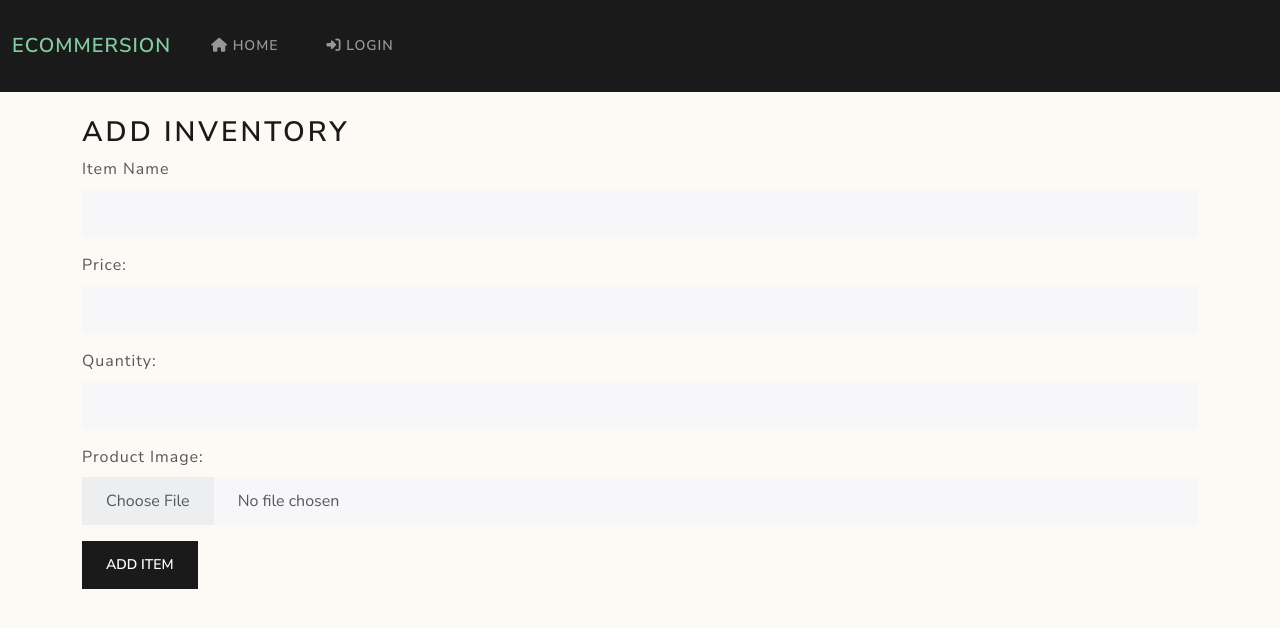
After one commit to dalsford3974/Intro_To_SE_Project_G4, a Flask app: page /addInventory in a window 1280 px wide. The commit adds this page. Shown: the top 628 px of the page. Run offline with Flask 3, Linux system fonts and the light colour scheme; some libraries are stand-ins or nearby versions.

```diff
--- a/main.py
+++ b/main.py
@@ -4,6 +4,8 @@ from flask_sqlalchemy import SQLAlchemy
 from flask_login import LoginManager, UserMixin, login_required, current_user, login_user, logout_user
 import random
 from werkzeug.security import check_password_hash, generate_password_hash
+import os
+from werkzeug.utils import secure_filename
 
 
 app = Flask(__name__)
@@ -20,6 +22,7 @@ login.login_message = "Please log in to access this page."
 @login.user_loader
 def load_user(id):
     return db.session.get(User, int(id))
+
 
 @app.route('/')
 def home():
@@ -116,7 +119,8 @@ def viewAccount():
 @login_required
 def deleteAccount():
     print("Delete account route triggered.")
-    print(f"Attempting to delete user: {current_user.username}, ID: {current_user.userID}, isAdmin: {current_user.isAdmin}")
+    print(
+        f"Attempting to delete user: {current_user.username}, ID: {current_user.userID}, isAdmin: {current_user.isAdmin}")
     # Prevent deletion of the admin account
     if current_user.userID == 0:
         flash('Cannot delete admin account.', 'error')
@@ -151,6 +155,7 @@ def editAccount():
     # Render the edit account page with the current user's details
     return render_template('editAccount.html', user=current_user)
 
+
 @app.route('/AddToCart', methods=['GET', 'POST'])
 def AddToCart():
     error = None
@@ -170,7 +175,8 @@ def AddToCart():
         else:
             return redirect(url_for('home'))
 
-#ADMIN STUFF
+# ADMIN STUFF
+
 
 @app.route('/adminDashboard', methods=['GET'])
 @login_required
@@ -193,6 +199,7 @@ def adminDashboard():
         users = User.query.filter_by(isAdmin=False).all()
 
     return render_template('adminDashboard.html', users=users)
+
 
 @app.route('/deleteUser/<int:user_id>', methods=['POST'])
 @login_required
@@ -217,6 +224,7 @@ def deleteUser(user_id):
     flash(f'User {user.username} has been deleted.', 'success')
     return redirect(url_for('adminDashboard'))
 
+
 @app.route('/Viewcart', methods=['GET', 'POST'])
 def create_tables():
     with app.app_context():
@@ -227,10 +235,55 @@ def create_tables():
             db.session.add(user)
             db.session.commit()
 
+
 @app.route('/inventory', methods=['GET', 'POST'])
 def inventory():
     # display the full inventory to admin
     return render_template('inventory.html', inventory=Inventory.query.all())
+
+
+@app.route('/addInventory', methods=['GET', 'POST'])
+def addInventory():
+    if request.method == 'POST':
+        try:
+            title = request.form['title']
+            sellerID = current_user.userID
+            price = request.form['price']
+            quantity = request.form['quantity']
+
+            # Handle image upload
+            image_path = None
+            if 'image' in request.files:
+                image = request.files['image']
+                if image.filename != '':
+                    # Ensure the upload folder exists
+                    upload_folder = os.path.join(
+                        app.root_path, 'static', 'products')
+                    os.makedirs(upload_folder, exist_ok=True)
+
+                    # Secure the filename and save the file
+                    filename = secure_filename(image.filename)
+                    image_path = f'products/{filename}'
+                    image.save(os.path.join(upload_folder, filename))
+
+            inventory_item = Inventory(
+                title=title,
+                sellerID=sellerID,
+                price=price,
+                stock=quantity,
+                image=image_path
+            )
+            db.session.add(inventory_item)
+            db.session.commit()
+            flash('Item added to inventory successfully!', 'success')
+            return redirect(url_for('inventory'))
+        except Exception as e:
+            flash(f'Error adding item: {str(e)}', 'error')
+            return redirect(url_for('addInventory'))
+
+    return render_template('addInventory.html')
+
+
 if __name__ == "__main__":
     create_tables()
     app.run(debug=True)
--- a/models.py
+++ b/models.py
@@ -22,6 +22,7 @@ class User(db.Model, UserMixin):
     def get_id(self):
         return str(self.userID)
 
+
 class Inventory(db.Model):
     __tablename__ = 'inventory'
     itemID = Column(Integer, primary_key=True)
@@ -29,6 +30,7 @@ class Inventory(db.Model):
     sellerID = Column(Integer, ForeignKey('users.userID'), nullable=False)
     price = Column(Numeric(10, 2), nullable=False)
     stock = Column(Integer, nullable=False)
+    image = Column(String(255), nullable=True)  # Add this line
 
 
 class Cart(db.Model):
@@ -37,6 +39,7 @@ class Cart(db.Model):
     userID = Column(Integer, ForeignKey('users.userID'), nullable=False)
     itemID = Column(Integer, ForeignKey('inventory.itemID'), nullable=False)
     quantity = Column(Integer, nullable=False)
+    image = Column(String(50), nullable=False)
 
 
 class Orders(db.Model):
--- /dev/null
+++ b/templates/addInventory.html
@@ -0,0 +1,29 @@
+{% extends "home.html" %}
+{% block content %}
+<div class="container mt-4">
+    <h2>Add Inventory</h2>
+    <form method="POST" action="/addInventory" enctype="multipart/form-data">
+        <div class="mb-3">
+            <label for="title" class="form-label">Item Name</label>
+            <input type="text" class="form-control" id="title" name="title" required>
+        </div>
+
+        <div class="mb-3">
+            <label for="price" class="form-label">Price:</label>
+            <input type="number" class="form-control" id="price" name="price" step="0.01" required>
+        </div>
+
+        <div class="mb-3">
+            <label for="quantity" class="form-label">Quantity:</label>
+            <input type="number" class="form-control" id="quantity" name="quantity" required>
+        </div>
+
+        <div class="mb-3">
+            <label for="image" class="form-label">Product Image:</label>
+            <input type="file" class="form-control" id="image" name="image" accept="image/*">
+        </div>
+
+        <button type="submit" class="btn btn-primary">Add Item</button>
+    </form>
+</div>
+{% endblock %}
--- a/templates/home.html
+++ b/templates/home.html
@@ -14,6 +14,9 @@
     }
     .navbar-brand {
         color: rgb(129, 205, 160);
+    }
+    .navbar-nav .nav-link:hover {
+        color: rgb(184, 184, 184);
     }
 </style>
 <body>
@@ -35,6 +38,11 @@
                     {% if current_user.userID != 0 %}
                     <li class="nav-item">
                         <a class="nav-link" href="/cart"><i class="fas fa-shopping-cart"></i> Cart</a>
+                    </li>
+                    {% endif %}
+                    {% if current_user.userID != 0 %}
+                    <li class="nav-item">
+                        <a class="nav-link" href="/addInventory"><i class="fas fa-plus"></i> Add Item</a>
                     </li>
                     {% endif %}
                     {% if current_user.userID == 0 %}
--- /dev/null
+++ b/templates/sellerDashboard.html
@@ -0,0 +1,4 @@
+{% extends "home.html" %}
+{% block content %}
+
+{% endblock %}
```
Also changed, not shown: Static/products/Screenshot_2023-11-09_092346.png (added), instance/introToSE.db.
